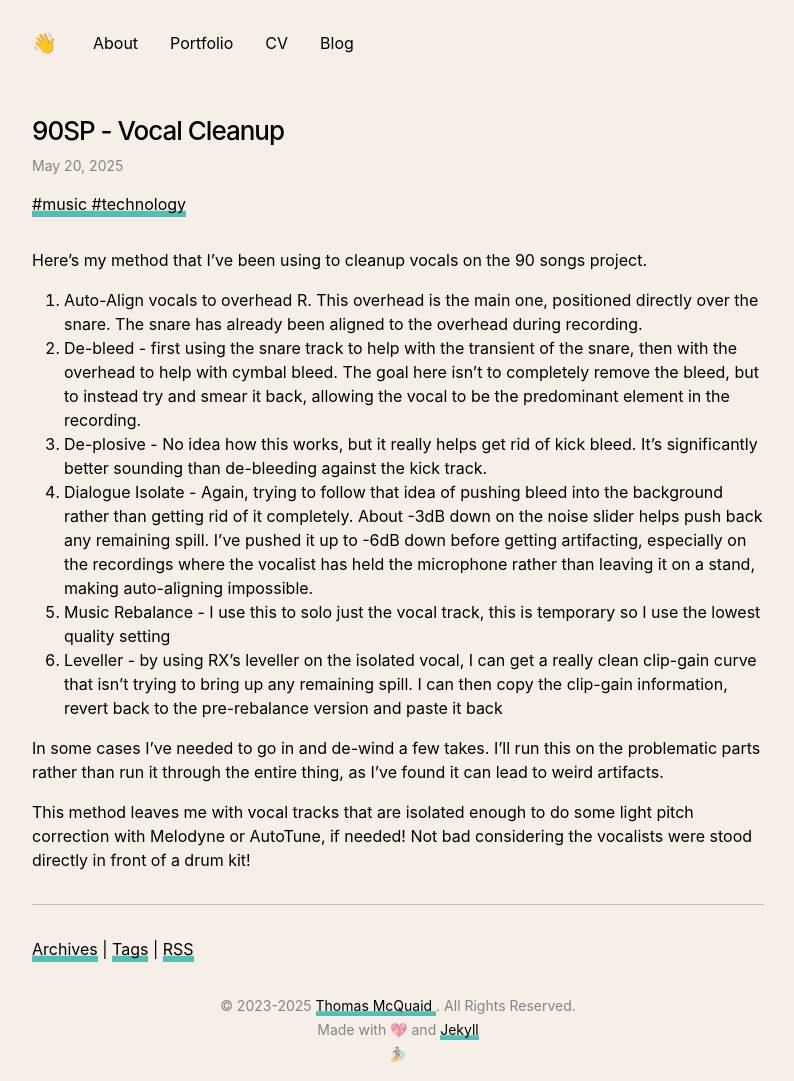
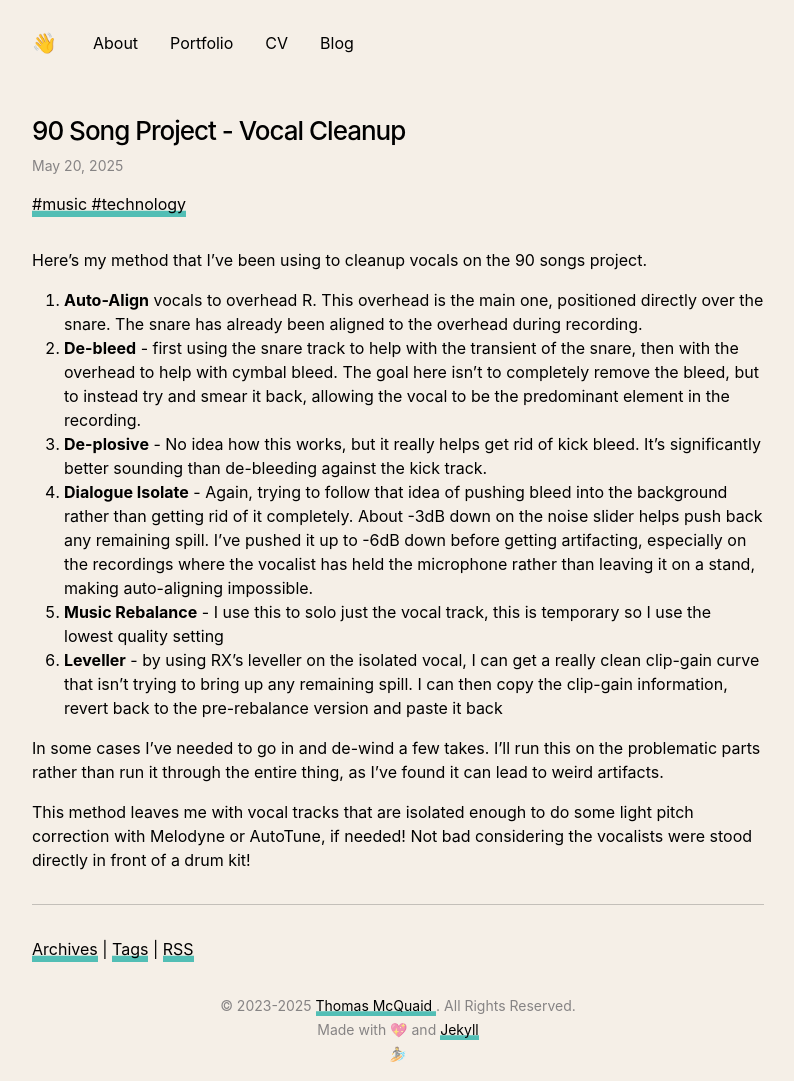
Before and after one commit to thomasmcquaidee/thomasmcquaidee.github.io, a Jekyll site: the page built from _posts/2025-05-21-ninty-songs-vocal-cleanup.md, in a window 1280 px wide. Shown: the whole page, without its empty margins (242-1036 px from the left). Built offline with Jekyll 4.4.1, drawn with Linux system fonts in a browser that asks for light colours.

Commit message:
Update 2025-05-21-ninty-songs-vocal-cleanup.md

```diff
--- a/_posts/2025-05-21-ninty-songs-vocal-cleanup.md
+++ b/_posts/2025-05-21-ninty-songs-vocal-cleanup.md
@@ -1,6 +1,6 @@
 ---
 layout: post
-title: 90SP - Vocal Cleanup
+title: 90 Song Project - Vocal Cleanup
 date: 2025-05-20 11:42:00 +0000
 tags:
   - music
@@ -9,12 +9,12 @@
 
 Here's my method that I've been using to cleanup vocals on the 90 songs project.
 
-1. Auto-Align vocals to overhead R. This overhead is the main one, positioned directly over the snare. The snare has already been aligned to the overhead during recording.
-2. De-bleed - first using the snare track to help with the transient of the snare, then with the overhead to help with cymbal bleed. The goal here isn't to completely remove the bleed, but to instead try and smear it back, allowing the vocal to be the predominant element in the recording.
-3. De-plosive -  No idea how this works, but it really helps get rid of kick bleed. It's significantly better sounding than de-bleeding against the kick track.
-4. Dialogue Isolate - Again, trying to follow that idea of pushing bleed into the background rather than getting rid of it completely. About -3dB down on the noise slider helps push back any remaining spill. I've pushed it up to -6dB down before getting artifacting, especially on the recordings where the vocalist has held the microphone rather than leaving it on a stand, making auto-aligning impossible.
-5. Music Rebalance - I use this to solo just the vocal track, this is temporary so I use the lowest quality setting
-6. Leveller - by using RX's leveller on the isolated vocal, I can get a really clean clip-gain curve that isn't trying to bring up any remaining spill. I can then copy the clip-gain information, revert back to the pre-rebalance version and paste it back
+1. **Auto-Align** vocals to overhead R. This overhead is the main one, positioned directly over the snare. The snare has already been aligned to the overhead during recording.
+2. **De-bleed** - first using the snare track to help with the transient of the snare, then with the overhead to help with cymbal bleed. The goal here isn't to completely remove the bleed, but to instead try and smear it back, allowing the vocal to be the predominant element in the recording.
+3. **De-plosive** -  No idea how this works, but it really helps get rid of kick bleed. It's significantly better sounding than de-bleeding against the kick track.
+4. **Dialogue Isolate** - Again, trying to follow that idea of pushing bleed into the background rather than getting rid of it completely. About -3dB down on the noise slider helps push back any remaining spill. I've pushed it up to -6dB down before getting artifacting, especially on the recordings where the vocalist has held the microphone rather than leaving it on a stand, making auto-aligning impossible.
+5. **Music Rebalance** - I use this to solo just the vocal track, this is temporary so I use the lowest quality setting
+6. **Leveller** - by using RX's leveller on the isolated vocal, I can get a really clean clip-gain curve that isn't trying to bring up any remaining spill. I can then copy the clip-gain information, revert back to the pre-rebalance version and paste it back
 
 In some cases I've needed to go in and de-wind a few takes. I'll run this on the problematic parts rather than run it through the entire thing, as I've found it can lead to weird artifacts.
 
```
